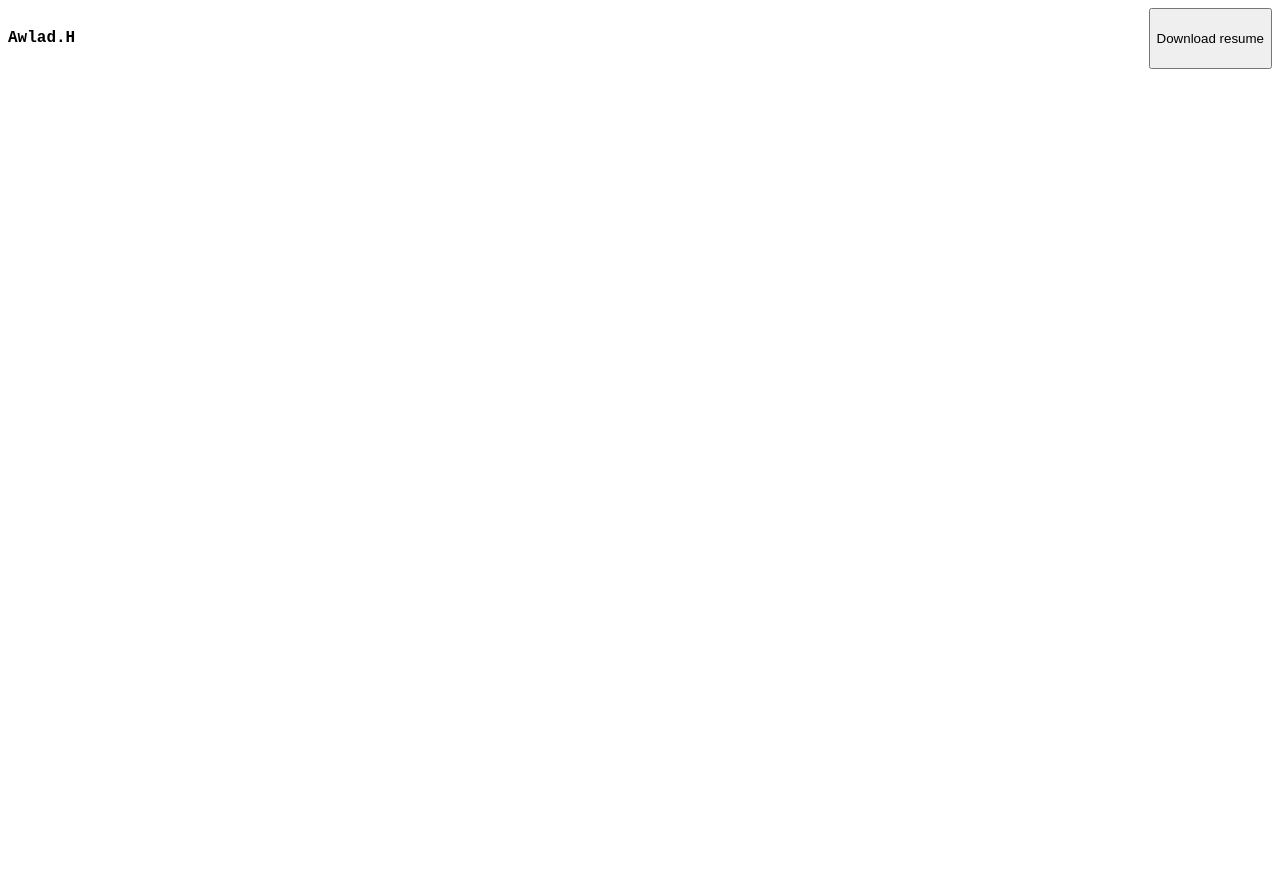
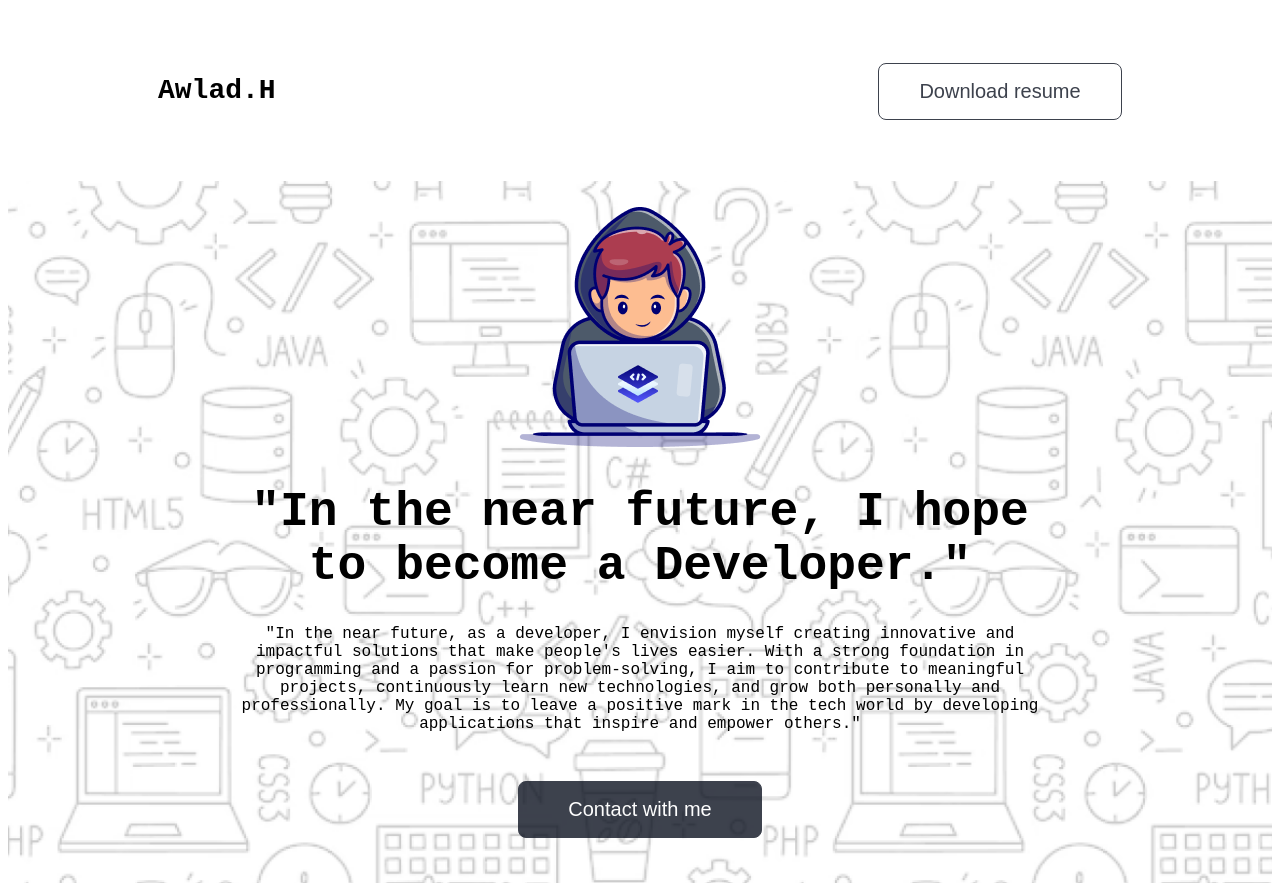
Before and after one commit to ahmedtoufiq59/assignment1, a plain HTML site: page assignment1.html in a window 1280 px wide. Before the commit the page ends 800 px from the top, so only its background shows below. Drawn offline with Linux system fonts and the light colour scheme; a web font is replaced by a local one.

Commit message:
header file done

```diff
--- a/assignment1.html
+++ b/assignment1.html
@@ -1,33 +1,44 @@
 <!DOCTYPE html>
 <html lang="en">
-
   <head>
-    <meta charset="UTF-8">
-    <meta name="viewport" content="width=device-width, initial-scale=1.0">
+    <meta charset="UTF-8" />
+    <meta name="viewport" content="width=device-width, initial-scale=1.0" />
     <title>Document</title>
-    <link rel="preconnect" href="https://fonts.googleapis.com">
-    <link rel="preconnect" href="https://fonts.gstatic.com" crossorigin>
+    <link rel="preconnect" href="https://fonts.googleapis.com" />
+    <link rel="preconnect" href="https://fonts.gstatic.com" crossorigin />
     <link
       href="https://fonts.googleapis.com/css2?family=Azeret+Mono:ital,wght@0,100..900;1,100..900&family=Open+Sans:ital,wght@0,300..800;1,300..800&display=swap"
-        rel="stylesheet">
-        <link rel="stylesheet" href="style.css">
+      rel="stylesheet"
+    />
+    <link rel="stylesheet" href="style.css" />
   </head>
 
   <body class="azeret-mono-normal">
-
-    <head>
+    <header>
       <nav>
         <h4>Awlad.H</h4>
-            <button>Download resume</button>
+        <button class="btn1">Download resume</button>
       </nav>
-
-    </head>
-    <main>
-
-    </main>
-    <footer>
-
-    </footer>
+      <div id="hero">
+        <div class="hero-content">
+          <img src="/assets/Group.png" alt="" />
+          <h1 class="title">
+            "In the near future, I hope to become a Developer."
+          </h1>
+          <p class="subtitle">
+            "In the near future, as a developer, I envision myself creating
+            innovative and impactful solutions that make people's lives easier.
+            With a strong foundation in programming and a passion for
+            problem-solving, I aim to contribute to meaningful projects,
+            continuously learn new technologies, and grow both personally and
+            professionally. My goal is to leave a positive mark in the tech
+            world by developing applications that inspire and empower others."
+          </p>
+          <button class="btn2">Contact with me</button>
+        </div>
+      </div>
+    </header>
+    <main></main>
+    <footer></footer>
   </body>
-
 </html>
--- a/style.css
+++ b/style.css
@@ -6,9 +6,64 @@
     font-style: normal;
   }
 
+  /* Shared style */
+  h4{
+    font-size: 28px;
+    font-weight: 800px;
+    width: 128px;
+    height: 33px;
+  }
+
   /* Nav Style */
 
   nav{
       display: flex;
       justify-content: space-between;
+      margin: 38px 150px 36px 150px;
+      align-items: center;
+
   }
+  #hero {
+    background-image: url('/assets/Hero-bg.png');
+    background-size: cover;
+    background-position: center;
+    width: 100%;
+    display: flex;
+    align-items: center;
+    justify-content: center;
+
+  }
+
+  .btn1 {
+    width: 244px;
+    height: 57px;
+    opacity: 0.8;
+    border-radius: 8px;
+    border: 1px solid rgb(13, 19, 33);
+    font-size: 20px;
+    background-color: white;
+    color: #0D1321;
+    stroke: 1px Inside rgb(13, 19, 33);
+  }
+  .btn2 {
+    width: 244px;
+    height: 57px;
+    opacity: 0.8;
+    border-radius: 8px;
+    border: 1px solid rgb(13, 19, 33);
+    font-size: 20px;
+    background-color: #0D1321;
+    color: white;
+    stroke: 1px Inside rgb(13, 19, 33);
+    margin-top: 32px;
+  }
+  .hero-content {
+    margin: 26px 221px 45px 221px;
+    text-align: center;
+  }
+
+
+  .hero-content .title {
+    font-size: 48px;
+    font-weight: 800;
+  }
```
Lines whose indentation alone changed are shown as unchanged.
